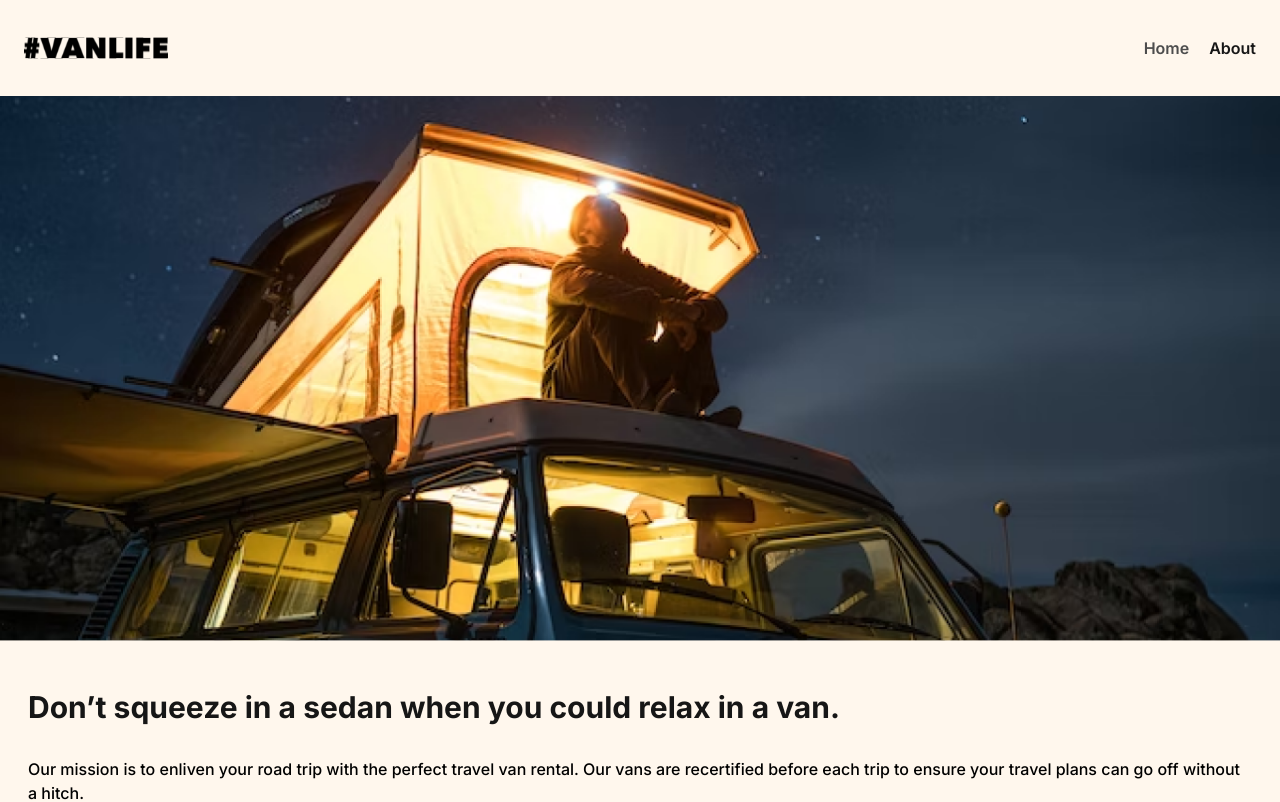
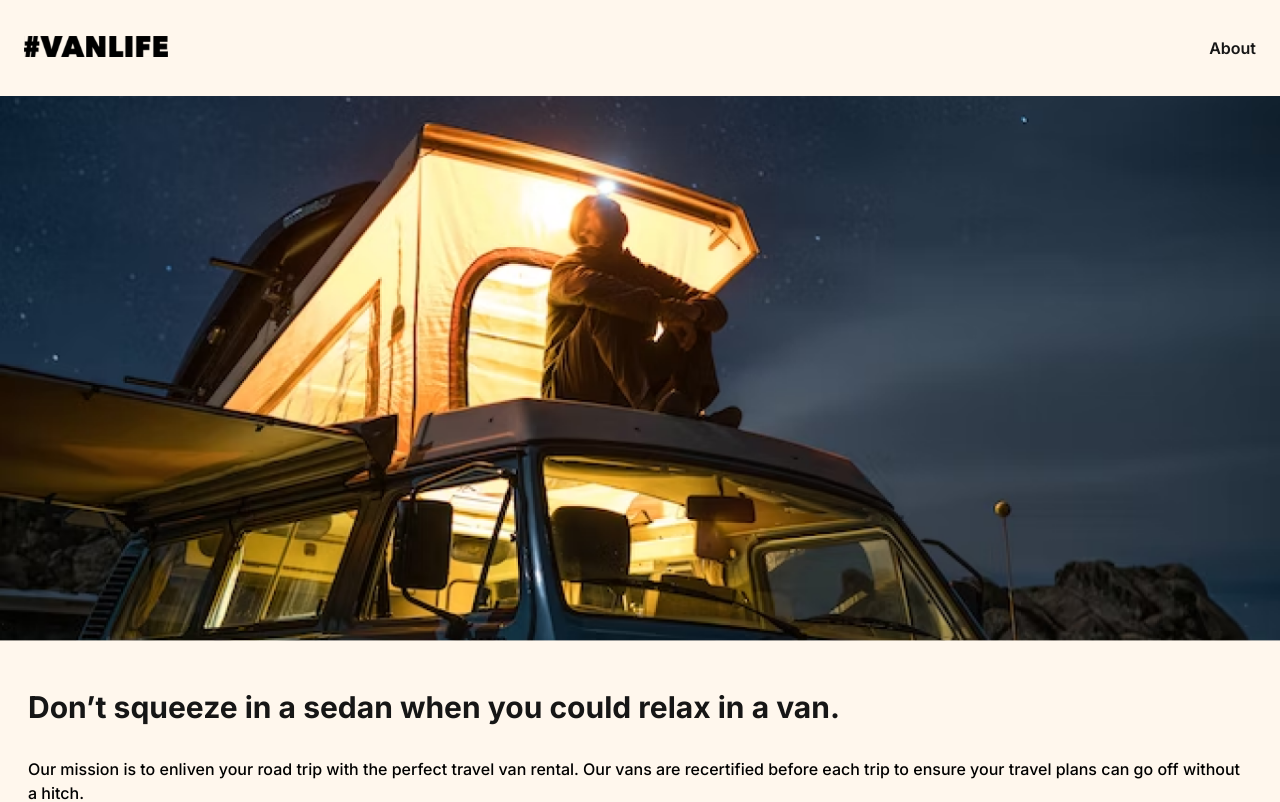
Before and after one commit to SGM-dev/van-life, a React (Vite) app: page /about in a window 1280 px wide. Shown: the top 802 px of the page. Built offline with nearby package versions, Linux system fonts and the light colour scheme.

Commit message:
move Homepage link to Logo

```diff
--- a/src/components/Navbar.jsx
+++ b/src/components/Navbar.jsx
@@ -1,21 +1,13 @@
-import { NavLink } from "react-router-dom";
+import { Link, NavLink } from "react-router-dom";
 import Logo from "/logo.svg";
 
 function Navbar() {
   return (
     <header className="flex justify-between bg-orange-50 px-6 py-9">
-      <img src={Logo} className="logo max-w-36" />
+      <Link to={"/"}>
+        <img src={Logo} className="logo max-w-36" />
+      </Link>
       <nav className="nav-links flex gap-5 font-inter text-base font-semibold text-gray-510">
-        <NavLink
-          className={({ isActive }) =>
-            isActive
-              ? `text-black-910 hover:text-black-910 hover:underline focus:text-black-910 focus:underline`
-              : `hover:text-black-910 hover:underline focus:text-black-910 focus:underline`
-          }
-          to="/"
-        >
-          Home
-        </NavLink>
         <NavLink
           className={({ isActive }) =>
             isActive
--- a/src/pages/About.jsx
+++ b/src/pages/About.jsx
@@ -22,7 +22,7 @@ function About() {
             of touring the world on 4 wheels.
           </p>
         </article>
-        <section className="bg-orange-120 mt-14 rounded px-8 py-9 font-inter">
+        <section className="mt-14 rounded bg-orange-120 px-8 py-9 font-inter">
           <h2 className="self-center text-2xl font-bold">
             Your destination is waiting.
             <br /> Your van is ready.
```
